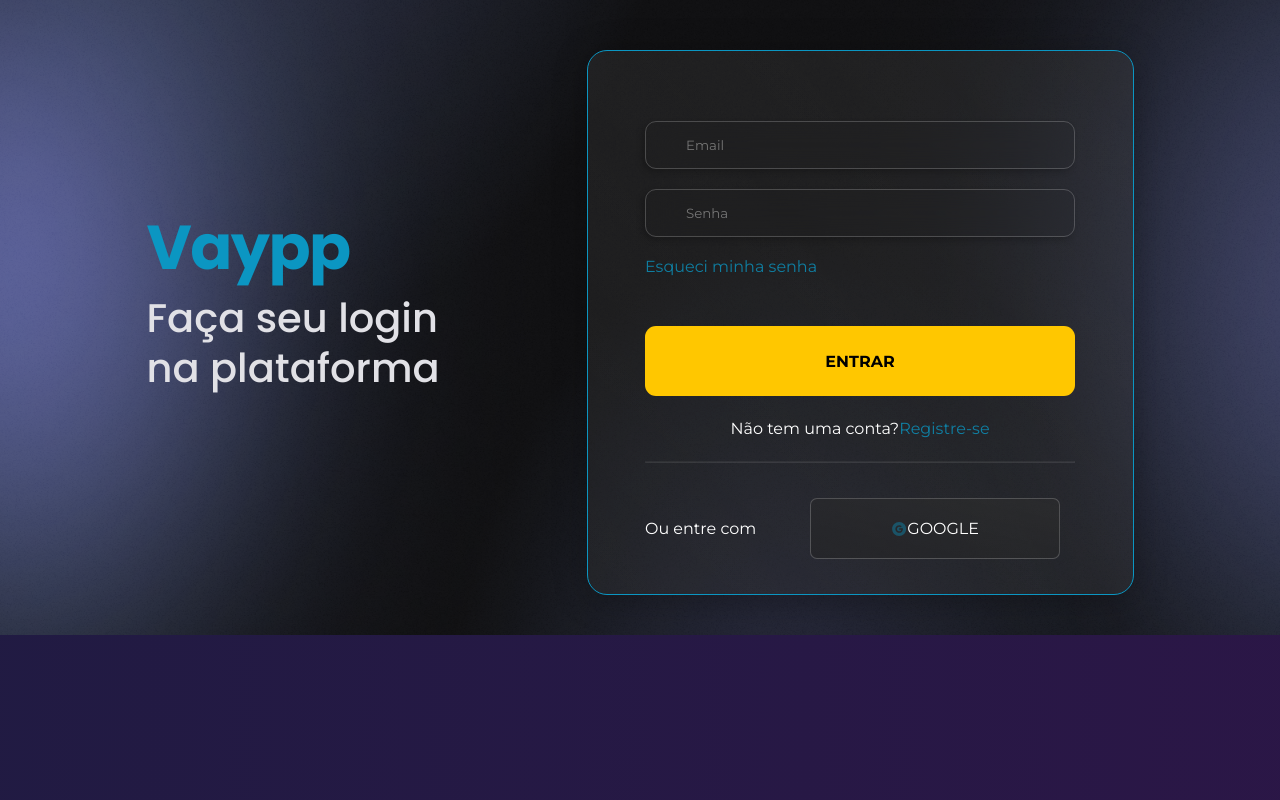
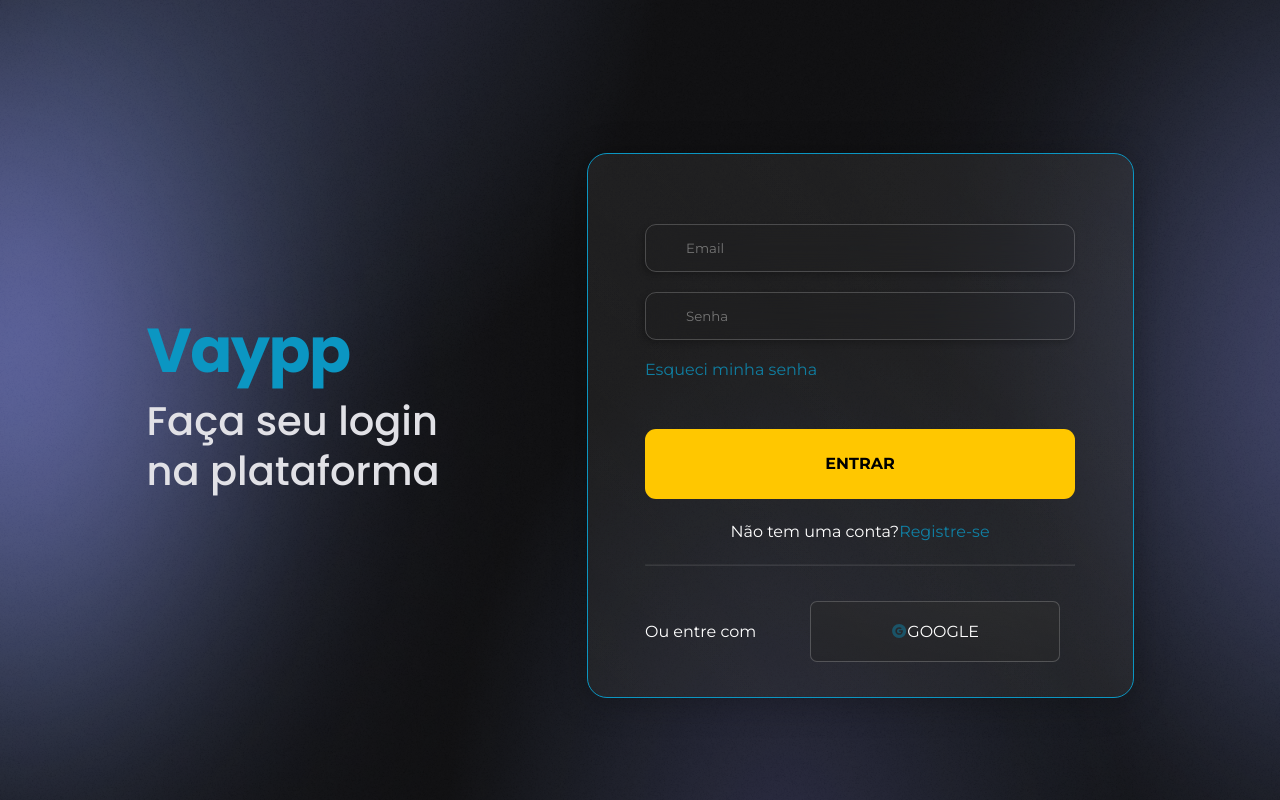
Before and after one commit to andersoncsousa/Test-Vaypp, a Next.js app: page /login in a window 1280 px wide. Built offline with nearby package versions, Linux system fonts and the light colour scheme.

Commit message:
Ajuste fundo login

```diff
--- a/src/styles/login.module.scss
+++ b/src/styles/login.module.scss
@@ -5,15 +5,17 @@
 .Login{
     // @include max-width;
     display: flex;
+    height: 100vh;
     flex-direction: row;
     align-items: center;
     justify-content: center;
     gap: 100px;
+    // background-color: $orangeMain;
     background-image: url('/esqueci-senha.png');
     background-repeat: no-repeat;
     background-size: cover;
     background-position: center center;
-    // padding-top: 40px;
+    padding-top: 40px;
     padding-bottom: 40px;
 
     @include device(tablet){
```
